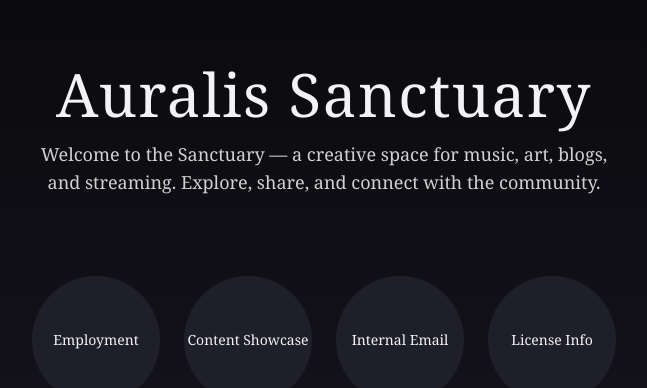
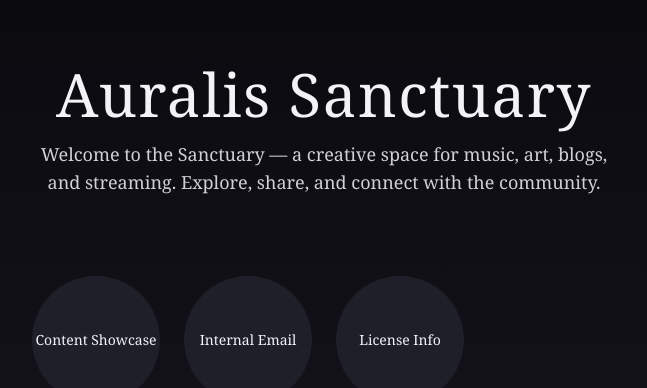
Before and after one commit to Shellzonit/auralis-sanctuary-, a Next.js app: page /license in a window 1280 px wide. Shown: the top 388 px of the page, without its empty margins (316-963 px from the left). Built offline with nearby package versions, Linux system fonts and the light colour scheme.

Commit message:
chore: remove jobs section from license page

```diff
--- a/app/license/page.tsx
+++ b/app/license/page.tsx
@@ -19,14 +19,6 @@
 
        {/* CIRCULAR MENU */}
        <div className="grid grid-cols-2 md:grid-cols-4 gap-6 mt-8">
-
-         <Link
-           href="/employment"
-           className="w-32 h-32 rounded-full bg-[#1f1f29] hover:bg-[#2a2a35] flex items-center justify-center text-center text-sm transition"
-         >
-           Employment
-         </Link>
-
          <Link
            href="/showcase"
            className="w-32 h-32 rounded-full bg-[#1f1f29] hover:bg-[#2a2a35] flex items-center justify-center text-center text-sm transition"
```
